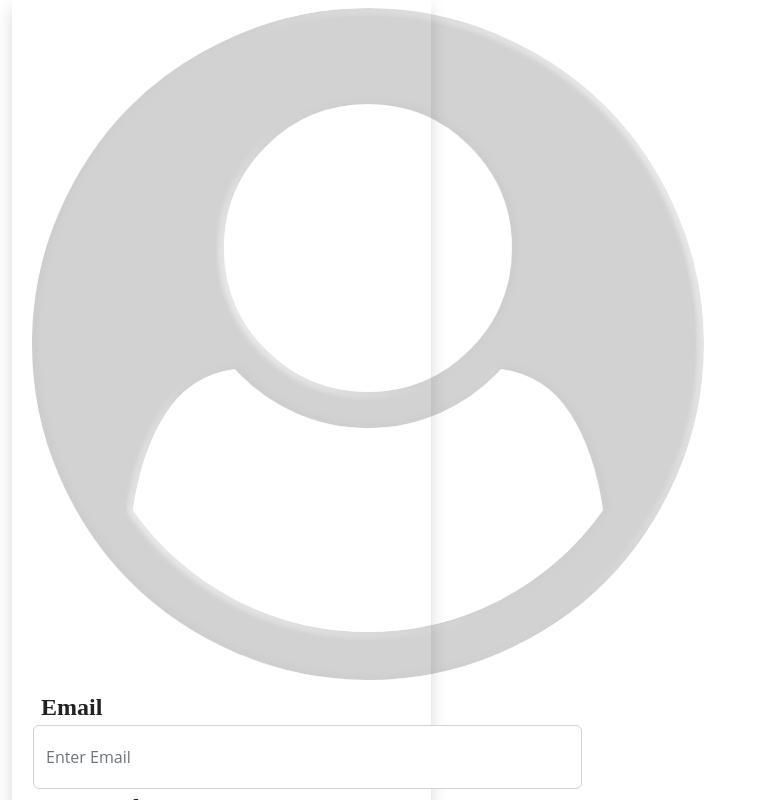
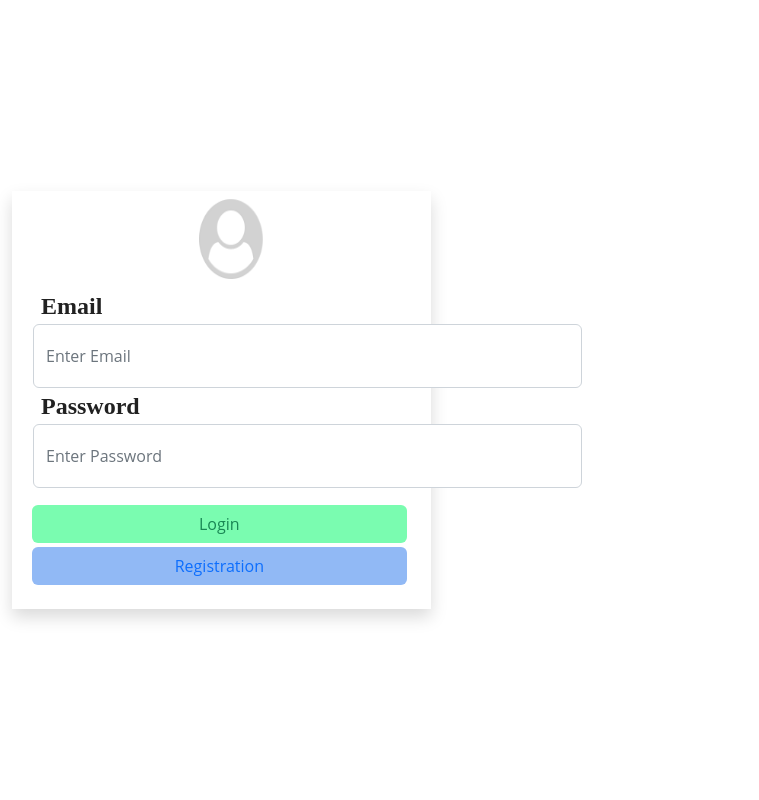
Before and after one commit to kyamantoshkumar/Chat-React, a React (Create React App) app: page / in a window 1280 px wide. Shown: the top 800 px of the page, without its empty margins (0-759 px from the left). Built offline with nearby package versions, Linux system fonts and the light colour scheme; no server answers.

Commit message:
Update login.css

```diff
--- a/src/assets/css/login.css
+++ b/src/assets/css/login.css
@@ -1,4 +1,20 @@
-.icon{
-    width: 100px;
-    height: 9px;
+.img{
+    width: 5vw;
+    height: 10vh;
+    text-align: center;
+    /* justify-content: center; */
 }
+
+.form{
+    width: 25rem;
+    /* background-color: blueviolet; */
+    /* height: 4rem; */
+    background-color: #d1f5f7;
+}
+/* body{
+    text-align: center;
+} */
+
+.call{
+    width: 40rem;
+}
```
